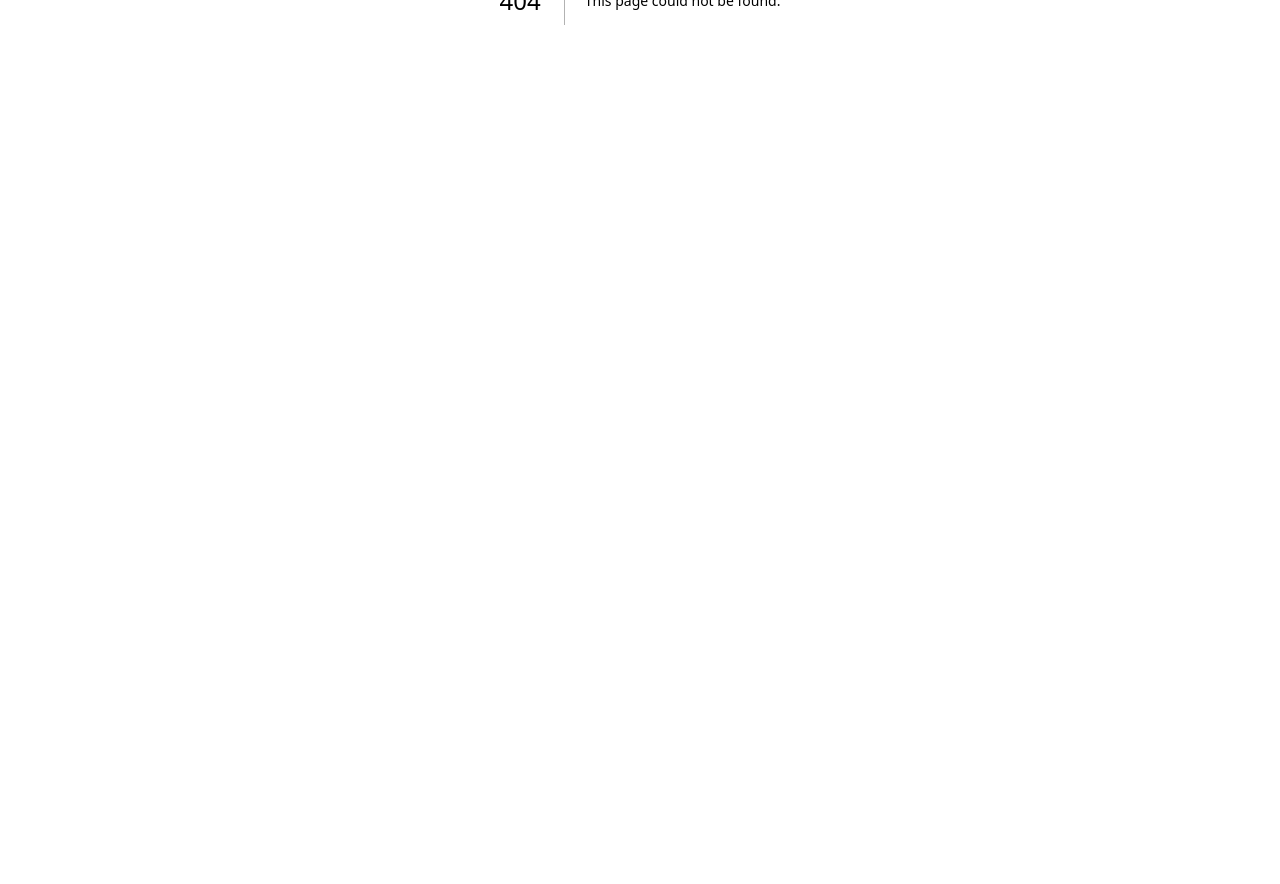
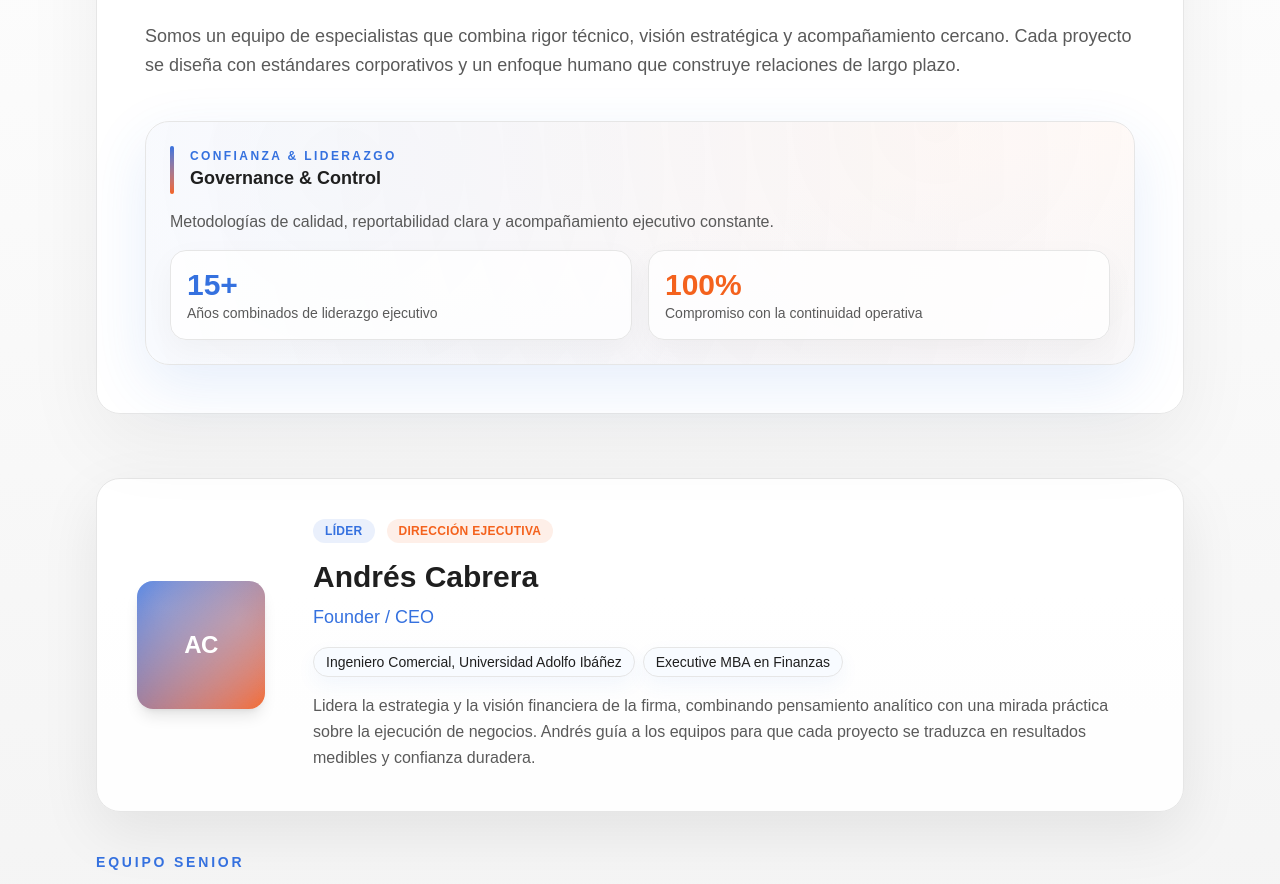
Before and after one commit to Dxeg0o/tupartnercontable, a Next.js app in the folder my-app/: page /nuestro-equipo in a window 1280 px wide. Before the commit this address had no page. Shown: the part 400-1284 px from the top of the page. Before the commit the page ends 800 px from the top, so only its background shows below. Built offline with nearby package versions, Linux system fonts and the light colour scheme.

Commit message:
Add team page for Nuestro equipo

```diff
--- a/my-app/src/app/navigation.data.ts
+++ b/my-app/src/app/navigation.data.ts
@@ -2,4 +2,5 @@ export const landingNavigation = [
   { label: "Asesoría Contable", href: "asesoria-contable" },
   { label: "Asesoría Tributaria", href: "asesoria-tributaria" },
   { label: "Asesoría en Recursos Humanos", href: "asesoria-recursos-humanos" },
+  { label: "Nuestro equipo", href: "nuestro-equipo" },
 ];
--- /dev/null
+++ b/my-app/src/app/nuestro-equipo/page.tsx
@@ -0,0 +1,178 @@
+import type { Metadata } from "next";
+import { ContactSection } from "../components/ContactSection";
+import { Footer } from "../components/Footer";
+import { Navigation } from "../components/Navigation";
+import { landingNavigation } from "../navigation.data";
+
+const leader = {
+  name: "Andrés Cabrera",
+  role: "Founder / CEO",
+  credentials: [
+    "Ingeniero Comercial, Universidad Adolfo Ibáñez",
+    "Executive MBA en Finanzas",
+  ],
+  description:
+    "Lidera la estrategia y la visión financiera de la firma, combinando pensamiento analítico con una mirada práctica sobre la ejecución de negocios. Andrés guía a los equipos para que cada proyecto se traduzca en resultados medibles y confianza duradera.",
+};
+
+const teamMembers = [
+  {
+    name: "María Torres",
+    role: "Head de Operaciones",
+    bio: "Especialista en optimizar flujos contables y coordinar equipos multidisciplinarios con foco en cumplimiento y eficiencia.",
+  },
+  {
+    name: "Javier Rojas",
+    role: "Líder Tributario",
+    bio: "Diseña estrategias fiscales a la medida, anticipando riesgos y generando ahorros sostenidos para nuestros clientes.",
+  },
+  {
+    name: "Camila Pérez",
+    role: "Especialista en RR.HH.",
+    bio: "Integra procesos laborales con herramientas digitales para cuidar la experiencia del colaborador y la trazabilidad legal.",
+  },
+  {
+    name: "Felipe Hernández",
+    role: "Controller Financiero",
+    bio: "Consolida reportes ejecutivos, KPIs y tableros que permiten tomar decisiones con información clara y oportuna.",
+  },
+  {
+    name: "Constanza Molina",
+    role: "Consultora Senior",
+    bio: "Acompaña a gerencias en proyectos de transformación financiera, asegurando gobernanza y adopción efectiva.",
+  },
+  {
+    name: "Rodrigo Sáez",
+    role: "Analista de Datos",
+    bio: "Convierte registros contables en insights accionables mediante automatizaciones y visualizaciones precisas.",
+  },
+];
+
+export const metadata: Metadata = {
+  title: "Nuestro Equipo | Tu Partner Contable",
+  description:
+    "Conoce al equipo que impulsa las soluciones financieras y tributarias de Tu Partner Contable.",
+};
+
+function PlaceholderAvatar({ initials }: { initials: string }) {
+  return (
+    <div className="relative h-32 w-32 shrink-0 rounded-2xl bg-gradient-to-br from-[#3571DF] to-[#F4621D] text-white shadow-lg shadow-[0_16px_40px_rgba(53,113,223,0.25)]">
+      <div className="absolute inset-0 rounded-2xl bg-[radial-gradient(circle_at_20%_20%,rgba(255,255,255,0.18),transparent),radial-gradient(circle_at_80%_30%,rgba(255,255,255,0.2),transparent)]" />
+      <span className="relative flex h-full items-center justify-center text-2xl font-semibold tracking-tight">
+        {initials}
+      </span>
+    </div>
+  );
+}
+
+export default function TeamPage() {
+  return (
+    <div className="min-h-screen bg-[linear-gradient(180deg,#FFFFFF,#E6E6E6)]">
+      <Navigation navigation={landingNavigation} />
+
+      <main className="mx-auto flex min-h-screen max-w-6xl flex-col gap-16 px-6 pb-20 pt-12 lg:px-8">
+        <section className="grid gap-8 rounded-3xl border border-[#E6E6E6] bg-white/90 p-8 shadow-[0_28px_80px_rgba(0,0,0,0.06)] backdrop-blur lg:p-12">
+          <p className="text-sm font-semibold uppercase tracking-[0.2em] text-[#3571DF]">Nuestro equipo</p>
+          <div className="grid gap-10 lg:grid-cols-[1.2fr,1fr] lg:items-center">
+            <div className="space-y-6">
+              <h1 className="text-3xl font-semibold leading-tight text-[#1F1F1F] sm:text-4xl lg:text-5xl">
+                Personas con criterio financiero, dedicadas a tu tranquilidad
+              </h1>
+              <p className="text-lg leading-relaxed text-[#5A5A5A]">
+                Somos un equipo de especialistas que combina rigor técnico, visión estratégica y acompañamiento cercano. Cada proyecto se diseña con estándares corporativos y un enfoque humano que construye relaciones de largo plazo.
+              </p>
+            </div>
+            <div className="relative overflow-hidden rounded-3xl border border-[#E6E6E6] bg-gradient-to-br from-white via-white to-[#F8FBFF] p-6 shadow-[0_20px_60px_rgba(53,113,223,0.12)]">
+              <div className="absolute inset-0 opacity-60 [background:radial-gradient(circle_at_20%_20%,rgba(53,113,223,0.08),transparent),radial-gradient(circle_at_80%_0%,rgba(244,98,29,0.08),transparent)]" />
+              <div className="relative flex flex-col gap-4">
+                <div className="flex items-center gap-4">
+                  <div className="h-12 w-1 rounded-full bg-gradient-to-b from-[#3571DF] to-[#F4621D]" />
+                  <div>
+                    <p className="text-xs font-semibold uppercase tracking-[0.2em] text-[#3571DF]">Confianza & Liderazgo</p>
+                    <p className="text-lg font-semibold text-[#1F1F1F]">Governance & Control</p>
+                  </div>
+                </div>
+                <p className="text-[#5A5A5A]">Metodologías de calidad, reportabilidad clara y acompañamiento ejecutivo constante.</p>
+                <div className="grid grid-cols-2 gap-4 text-sm text-[#1F1F1F]">
+                  <div className="rounded-2xl border border-[#E6E6E6] bg-white/80 p-4 shadow-[0_10px_30px_rgba(0,0,0,0.04)]">
+                    <p className="text-3xl font-semibold text-[#3571DF]">15+</p>
+                    <p className="text-[#5A5A5A]">Años combinados de liderazgo ejecutivo</p>
+                  </div>
+                  <div className="rounded-2xl border border-[#E6E6E6] bg-white/80 p-4 shadow-[0_10px_30px_rgba(0,0,0,0.04)]">
+                    <p className="text-3xl font-semibold text-[#F4621D]">100%</p>
+                    <p className="text-[#5A5A5A]">Compromiso con la continuidad operativa</p>
+                  </div>
+                </div>
+              </div>
+            </div>
+          </div>
+        </section>
+
+        <section className="grid gap-10">
+          <div className="rounded-3xl border border-[#E6E6E6] bg-white/95 p-6 shadow-[0_20px_60px_rgba(0,0,0,0.08)] lg:p-10">
+            <div className="flex flex-col gap-8 lg:flex-row lg:items-center lg:gap-12">
+              <PlaceholderAvatar initials="AC" />
+              <div className="flex-1 space-y-4">
+                <div className="flex flex-wrap items-center gap-3">
+                  <span className="rounded-full bg-[#3571DF]/10 px-3 py-1 text-xs font-semibold uppercase tracking-wide text-[#3571DF]">
+                    Líder
+                  </span>
+                  <span className="rounded-full bg-[#F4621D]/10 px-3 py-1 text-xs font-semibold uppercase tracking-wide text-[#F4621D]">
+                    Dirección Ejecutiva
+                  </span>
+                </div>
+                <div className="space-y-2">
+                  <h2 className="text-2xl font-semibold text-[#1F1F1F] sm:text-3xl">{leader.name}</h2>
+                  <p className="text-lg font-medium text-[#3571DF]">{leader.role}</p>
+                </div>
+                <div className="flex flex-wrap gap-2 text-sm text-[#1F1F1F]">
+                  {leader.credentials.map((item) => (
+                    <span
+                      key={item}
+                      className="rounded-full border border-[#E6E6E6] bg-[#F8FBFF] px-3 py-1 text-[#1F1F1F] shadow-[0_8px_20px_rgba(53,113,223,0.06)]"
+                    >
+                      {item}
+                    </span>
+                  ))}
+                </div>
+                <p className="text-base leading-relaxed text-[#5A5A5A]">{leader.description}</p>
+              </div>
+            </div>
+          </div>
+
+          <div className="space-y-4">
+            <div className="flex flex-col gap-2">
+              <p className="text-sm font-semibold uppercase tracking-[0.2em] text-[#3571DF]">Equipo senior</p>
+              <h3 className="text-2xl font-semibold text-[#1F1F1F] sm:text-3xl">Especialistas que operan con estándares corporativos</h3>
+              <p className="text-base text-[#5A5A5A]">
+                Nuestros líderes de práctica trabajan coordinadamente para asegurar cumplimiento normativo, visión financiera y una experiencia de servicio cercana.
+              </p>
+            </div>
+            <div className="grid gap-6 sm:grid-cols-2 lg:grid-cols-3">
+              {teamMembers.map((member) => (
+                <article
+                  key={member.name}
+                  className="group relative overflow-hidden rounded-3xl border border-[#E6E6E6] bg-white/90 p-6 shadow-[0_18px_50px_rgba(0,0,0,0.06)] transition-transform duration-200 hover:-translate-y-1"
+                >
+                  <div className="absolute inset-0 opacity-0 transition-opacity duration-300 group-hover:opacity-100 [background:radial-gradient(circle_at_20%_20%,rgba(53,113,223,0.08),transparent),radial-gradient(circle_at_80%_0%,rgba(244,98,29,0.08),transparent)]" />
+                  <div className="relative mb-4 flex items-center gap-4">
+                    <PlaceholderAvatar initials={member.name.split(" ").map((word) => word[0]).join("").slice(0, 2).toUpperCase()} />
+                    <div>
+                      <h4 className="text-xl font-semibold text-[#1F1F1F]">{member.name}</h4>
+                      <p className="text-sm font-medium text-[#3571DF]">{member.role}</p>
+                    </div>
+                  </div>
+                  <p className="relative text-sm leading-relaxed text-[#5A5A5A]">{member.bio}</p>
+                </article>
+              ))}
+            </div>
+          </div>
+        </section>
+
+        <ContactSection />
+      </main>
+
+      <Footer />
+    </div>
+  );
+}
```
